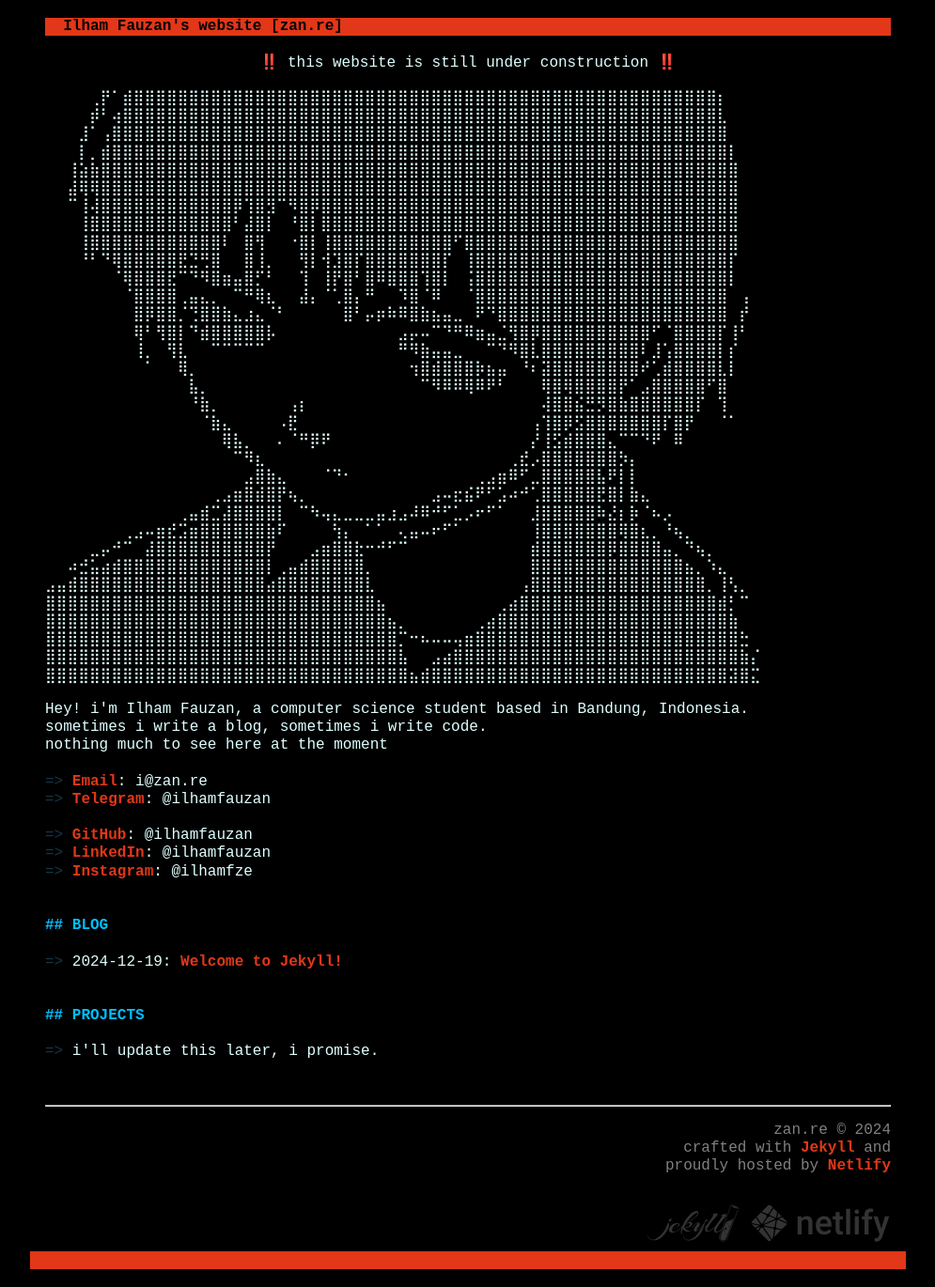
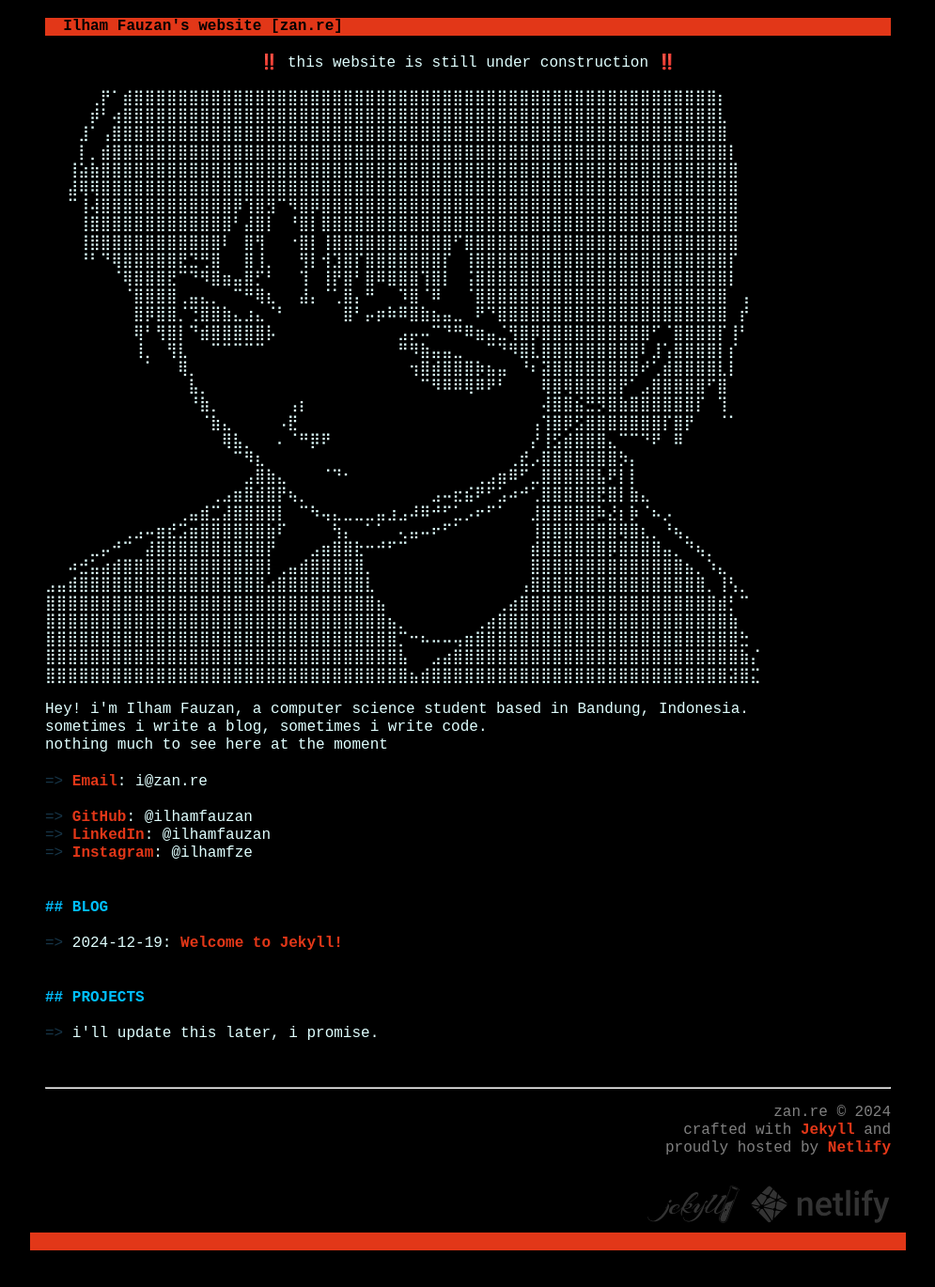
Before and after one commit to ilhamfauzan/zanre-jekyll, a Jekyll site: the page built from index.html, in a window 1280 px wide. Shown: the whole page at 94% size, without its empty margins (142-1137 px from the left). Built offline with Jekyll 4.4.1, drawn with Linux system fonts in a browser that asks for light colours; some web fonts are replaced.

Commit message:
Update index.html

```diff
--- a/index.html
+++ b/index.html
@@ -40,7 +40,6 @@ layout: "wrapper"
 
     <ul>
       <li><a href="mailto:i@zan.re">Email</a>: i@zan.re</li>
-      <li><a rel="me" href="https://t.me/@ilhamfauzan" target="_blank">Telegram</a>: @ilhamfauzan</li>
       <br>
       <li><a rel="me" href="https://github.com/ilhamfauzan" target="_blank">GitHub</a>: @ilhamfauzan</li>
       <li><a rel="me" href="https://linkedin.com/in/ilhamfauzan" target="_blank">LinkedIn</a>: @ilhamfauzan</li>
```
